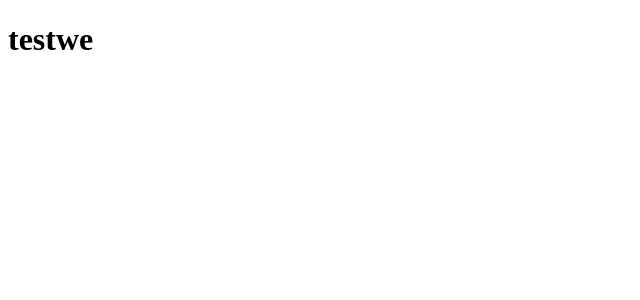
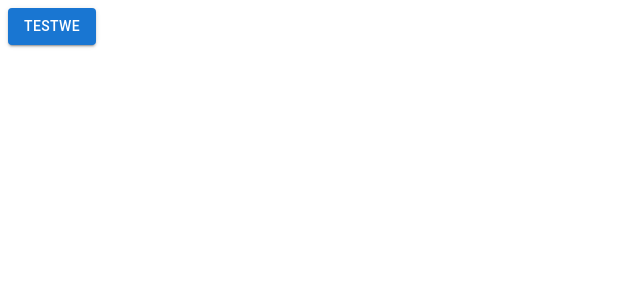
Before and after one commit to Tripouille/testwe, a React (Vite) app: page / in a window 1280 px wide. Shown: the top 300 px of the page, without its empty margins (0-640 px from the left). Built offline with nearby package versions, Linux system fonts and the light colour scheme.

Commit message:
feat(setup): add mui

```diff
--- a/package.json
+++ b/package.json
@@ -11,6 +11,9 @@
     "format:c": "yarn prettier -c '**/*.{ts,tsx,yml,json,md}'"
   },
   "dependencies": {
+    "@emotion/react": "^11.8.2",
+    "@emotion/styled": "^11.8.1",
+    "@mui/material": "^5.5.2",
     "@reduxjs/toolkit": "^1.8.0",
     "react": "^17.0.2",
     "react-dom": "^17.0.2",
--- a/src/App.tsx
+++ b/src/App.tsx
@@ -1,7 +1,8 @@
 import React from 'react';
+import Button from '@mui/material/Button';
 
 function App() {
-  return <h1>testwe</h1>;
+  return <Button variant="contained">testwe</Button>;
 }
 
 export default App;
```
Also changed, not shown: 1 other file (tests, documents, lock files or other folders).
